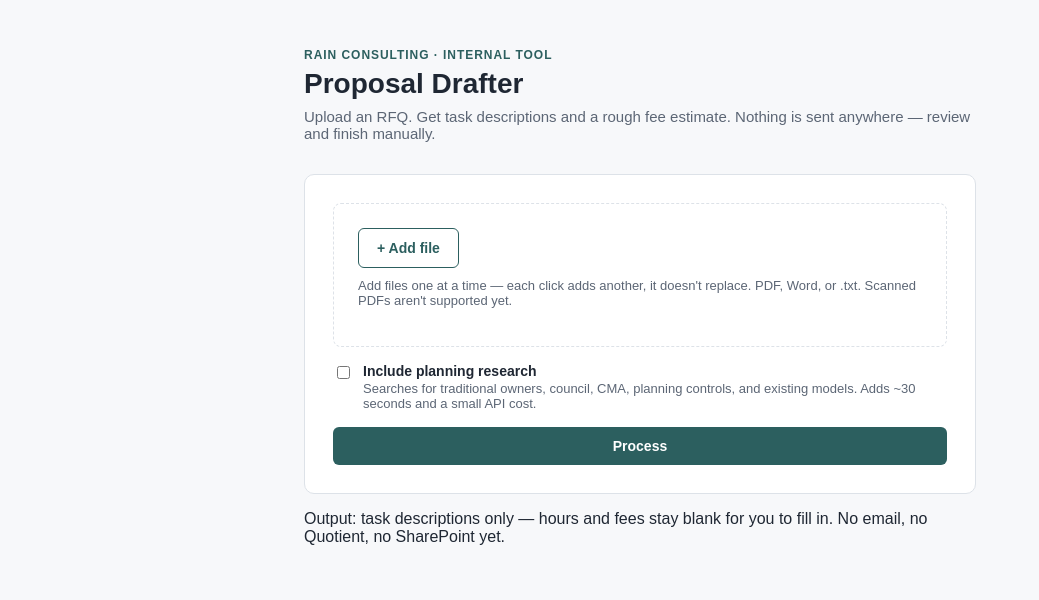
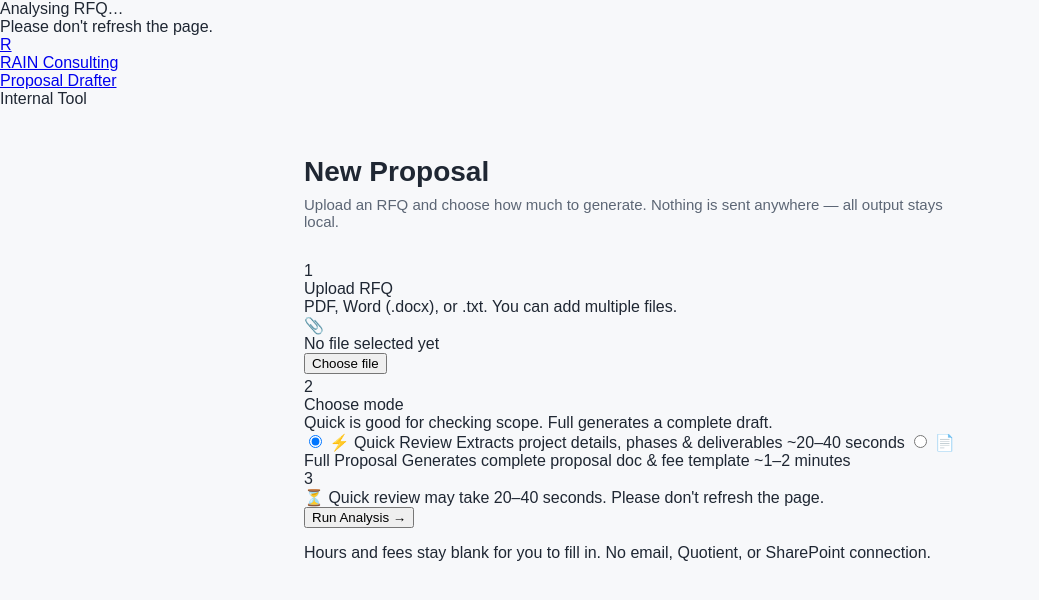
Before and after one commit to MariaMcCrann/Rain-Proposal-Tool, a Flask app: page / in a window 1280 px wide. Shown: the top 600 px of the page, without its empty margins (0-1039 px from the left). Run offline with Flask 3, Linux system fonts and the light colour scheme.

Commit message:
Commit remaining template change

```diff
--- a/Rain-Proposal-Tool/templates/index.html
+++ b/Rain-Proposal-Tool/templates/index.html
@@ -7,44 +7,149 @@
   <link rel="stylesheet" href="{{ url_for('static', filename='style.css') }}" />
 </head>
 <body>
-  <main class="shell">
-    <header class="page-head">
-      <p class="eyebrow">Rain Consulting · Internal Tool</p>
-      <h1>Proposal Drafter</h1>
-      <p class="subtitle">Upload an RFQ. Get task descriptions and a rough fee estimate. Nothing is sent anywhere — review and finish manually.</p>
+
+  <!-- Processing overlay -->
+  <div class="processing-overlay" id="processingOverlay">
+    <div class="spinner"></div>
+    <div class="processing-label" id="processingLabel">Analysing RFQ…</div>
+    <div class="processing-sub" id="processingSub">Please don't refresh the page.</div>
+  </div>
+
+  <!-- Header -->
+  <header class="site-header">
+    <a class="logo" href="/">
+      <div class="logo-mark">R</div>
+      <div>
+        <div class="logo-text">RAIN Consulting</div>
+        <div class="logo-sub">Proposal Drafter</div>
+      </div>
+    </a>
+    <span class="header-badge">Internal Tool</span>
   </header>
 
-    {% if error %}
-    <div class="notice notice-error">
-      <strong>Couldn't process that.</strong>
-      <p>{{ error }}</p>
+  <main class="shell">
+
+    <div class="page-head">
+      <h1 class="page-title">New Proposal</h1>
+      <p class="subtitle">Upload an RFQ and choose how much to generate. Nothing is sent anywhere — all output stays local.</p>
+    </div>
+
+    {% if test_mode %}
+    <div class="banner banner-test">
+      🧪 <strong>Test Mode ON</strong> — no API calls, instant fixture result. Set <code>TEST_MODE=0</code> in <code>.env</code> to use real data.
+    </div>
+    {% elif use_haiku %}
+    <div class="banner banner-haiku">
+      💡 <strong>Haiku Mode ON</strong> — using the cheaper model for testing. Set <code>USE_HAIKU=0</code> in <code>.env</code> when ready for production.
     </div>
     {% endif %}
 
-    <form action="/process" method="post" enctype="multipart/form-data" class="upload-card" id="uploadForm">
-      <div class="upload-drop">
-        <button type="button" id="addFileBtn" class="btn-secondary">+ Add file</button>
-        <span class="upload-drop-hint">Add files one at a time — each click adds another, it doesn't replace. PDF, Word, or .txt. Scanned PDFs aren't supported yet.</span>
+    {% if error %}
+    <div class="banner banner-error">
+      ⚠️ <strong>Couldn't process that.</strong> {{ error }}
+    </div>
+    {% endif %}
+
+    <form action="/process" method="post" enctype="multipart/form-data" id="uploadForm">
+
+      <!-- Step 1: Upload -->
+      <div class="step-card">
+        <div class="step-num">1</div>
+        <div class="step-body">
+          <div class="step-title">Upload RFQ</div>
+          <div class="step-hint">PDF, Word (.docx), or .txt. You can add multiple files.</div>
+
+          <div class="drop-zone" id="dropZone">
+            <div class="drop-icon">📎</div>
+            <div class="drop-text">No file selected yet</div>
+            <button type="button" id="addFileBtn" class="btn-upload">Choose file</button>
+          </div>
+
           <ul id="fileList" class="file-list"></ul>
-      </div>
+
           <input type="file" id="filePicker" accept=".pdf,.docx,.txt" hidden />
           <input type="file" id="rfq_file" name="rfq_file" multiple hidden required />
-      <label class="toggle-row research-toggle">
-        <input type="checkbox" name="include_research" id="includeResearch" value="1" />
-        <span>
-          <strong>Include planning research</strong>
-          <span class="toggle-hint">Searches for traditional owners, council, CMA, planning controls, and existing models. Adds ~30 seconds and a small API cost.</span>
+        </div>
+      </div>
+
+      <!-- Step 2: Mode -->
+      <div class="step-card">
+        <div class="step-num">2</div>
+        <div class="step-body">
+          <div class="step-title">Choose mode</div>
+          <div class="step-hint">Quick is good for checking scope. Full generates a complete draft.</div>
+
+          <div class="mode-buttons">
+            <label class="mode-btn" id="labelQuick">
+              <input type="radio" name="mode" value="quick" id="modeQuick" checked />
+              <span class="mode-btn-icon">⚡</span>
+              <span class="mode-btn-body">
+                <span class="mode-btn-title">Quick Review</span>
+                <span class="mode-btn-desc">Extracts project details, phases &amp; deliverables</span>
+                <span class="mode-btn-time">~20–40 seconds</span>
               </span>
             </label>
-      <button type="submit" class="btn-primary">Process</button>
+
+            <label class="mode-btn" id="labelFull">
+              <input type="radio" name="mode" value="full" id="modeFull" />
+              <span class="mode-btn-icon">📄</span>
+              <span class="mode-btn-body">
+                <span class="mode-btn-title">Full Proposal</span>
+                <span class="mode-btn-desc">Generates complete proposal doc &amp; fee template</span>
+                <span class="mode-btn-time">~1–2 minutes</span>
+              </span>
+            </label>
+          </div>
+
+          <!-- Research toggle, Full only -->
+          <div id="researchRow" style="display:none; margin-top:14px;">
+            <label style="display:flex; align-items:flex-start; gap:10px; font-size:14px; cursor:pointer;">
+              <input type="checkbox" name="include_research" value="1" style="margin-top:3px; flex-shrink:0;" />
+              <span>
+                <strong>Include planning research</strong><br>
+                <span style="color:#5c6675; font-size:13px;">Searches for traditional owners, council, CMA &amp; existing models. Adds ~30 seconds.</span>
+              </span>
+            </label>
+          </div>
+        </div>
+      </div>
+
+      <!-- Step 3: Submit -->
+      <div class="step-card step-card-action">
+        <div class="step-num">3</div>
+        <div class="step-body">
+          <div class="timing-line" id="timingLine">
+            ⏳ <span id="timingText">Quick review may take 20–40 seconds. Please don't refresh the page.</span>
+          </div>
+          <button type="submit" class="btn-run" id="submitBtn">
+            Run Analysis →
+          </button>
+        </div>
+      </div>
+
     </form>
+
+    <p class="footnote">Hours and fees stay blank for you to fill in. No email, Quotient, or SharePoint connection.</p>
+
+  </main>
 
   <script>
     const files = [];
     const picker = document.getElementById('filePicker');
     const realInput = document.getElementById('rfq_file');
     const fileListEl = document.getElementById('fileList');
+    const dropText = document.querySelector('.drop-text');
     const form = document.getElementById('uploadForm');
+    const submitBtn = document.getElementById('submitBtn');
+    const overlay = document.getElementById('processingOverlay');
+    const processingLabel = document.getElementById('processingLabel');
+    const processingSub = document.getElementById('processingSub');
+    const timingText = document.getElementById('timingText');
+    const researchRow = document.getElementById('researchRow');
+    const modeQuick = document.getElementById('modeQuick');
+    const modeFull = document.getElementById('modeFull');
+    const labelQuick = document.getElementById('labelQuick');
+    const labelFull = document.getElementById('labelFull');
 
     document.getElementById('addFileBtn').addEventListener('click', () => picker.click());
 
@@ -56,33 +161,55 @@
 
     function sync() {
       const dt = new DataTransfer();
-        files.forEach((f) => dt.items.add(f));
+      files.forEach(f => dt.items.add(f));
       realInput.files = dt.files;
+
+      dropText.textContent = files.length === 0 ? 'No file selected yet'
+        : files.length === 1 ? files[0].name
+        : `${files.length} files selected`;
+
       fileListEl.innerHTML = '';
+      if (files.length > 1) {
         files.forEach((f, i) => {
           const li = document.createElement('li');
-          const nameSpan = document.createElement('span');
-          nameSpan.textContent = f.name;
-          const rm = document.createElement('button');
-          rm.type = 'button';
-          rm.textContent = 'Remove';
-          rm.className = 'file-remove';
-          rm.addEventListener('click', () => { files.splice(i, 1); sync(); });
-          li.appendChild(nameSpan);
-          li.appendChild(rm);
+          li.innerHTML = `<span>📄 ${f.name}</span><button type="button" class="file-remove" data-i="${i}">Remove</button>`;
           fileListEl.appendChild(li);
         });
+        fileListEl.querySelectorAll('.file-remove').forEach(btn => {
+          btn.addEventListener('click', () => { files.splice(+btn.dataset.i, 1); sync(); });
+        });
+      }
     }
 
-      form.addEventListener('submit', (e) => {
+    function updateMode() {
+      const isFull = modeFull.checked;
+      researchRow.style.display = isFull ? 'block' : 'none';
+      labelQuick.classList.toggle('mode-btn-active', !isFull);
+      labelFull.classList.toggle('mode-btn-active', isFull);
+      if (isFull) {
+        timingText.textContent = 'Full proposal may take 1–2 minutes. Please don\'t refresh the page.';
+      } else {
+        timingText.textContent = 'Quick review may take 20–40 seconds. Please don\'t refresh the page.';
+      }
+    }
+
+    modeQuick.addEventListener('change', updateMode);
+    modeFull.addEventListener('change', updateMode);
+    updateMode();
+
+    form.addEventListener('submit', e => {
       if (files.length === 0) {
         e.preventDefault();
-          alert('Add at least one file first.');
+        alert('Please add at least one file first.');
+        return;
       }
+      processingLabel.textContent = modeFull.checked ? 'Generating full proposal…' : 'Extracting project details…';
+      processingSub.innerHTML = modeFull.checked
+        ? 'This may take 1–2 minutes. Please don\'t refresh the page.'
+        : 'This may take 20–40 seconds. Please don\'t refresh the page.';
+      overlay.classList.add('visible');
+      submitBtn.disabled = true;
     });
   </script>
-
-    <p class="footnote">Output: task descriptions only — hours and fees stay blank for you to fill in. No email, no Quotient, no SharePoint yet.</p>
-  </main>
 </body>
 </html>
```
Lines whose indentation alone changed are shown as unchanged.
